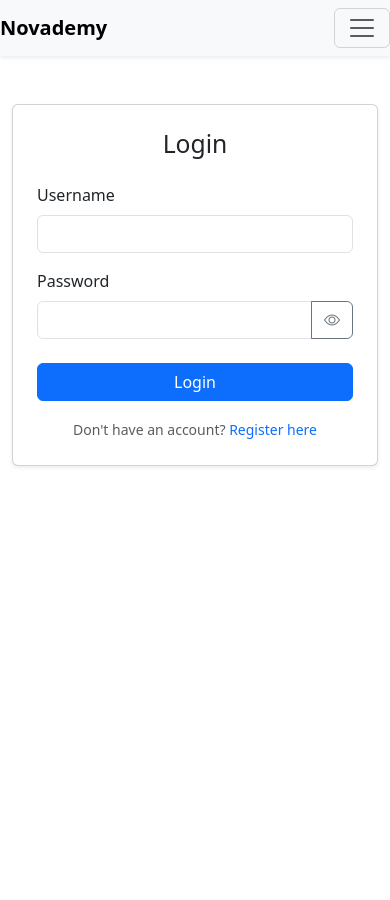
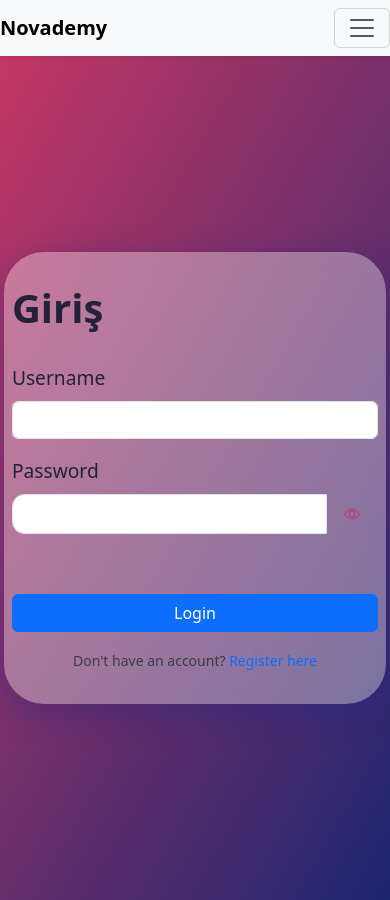
Before and after one commit to fakhri2406/novademy-front, a React (Create React App) app: page /login in a window 390 px wide. Before the commit the page ends 844 px from the top, so only its background shows below. Built offline with nearby package versions, Linux system fonts and the light colour scheme.

Commit message:
Make auth pages like in figma

```diff
--- a/src/pages/LandingPage.tsx
+++ b/src/pages/LandingPage.tsx
@@ -2,7 +2,6 @@ import React from 'react';
 import Hero from '../components/LandingPage/Hero';
 import PromoSection from '../components/LandingPage/PromoSection';
 import GroupSelector from '../components/LandingPage/GroupSelector';
-import CourseSection from '../components/LandingPage/CourseSection';
 import PricingSection from '../components/LandingPage/PricingSection';
 import FAQSection from '../components/LandingPage/FAQSection';
 import Footer from '../components/LandingPage/Footer';
@@ -13,7 +12,6 @@ const LandingPage: React.FC = () => {
       <Hero />
       <PromoSection />
       <GroupSelector />
-      <CourseSection />
       <PricingSection />
       <FAQSection />
       <Footer />
--- a/src/pages/LoginPage.tsx
+++ b/src/pages/LoginPage.tsx
@@ -1,21 +1,16 @@
 import React from 'react';
 import LoginForm from '../components/LoginPage/LoginForm';
 import { Container, Card } from 'react-bootstrap';
+import '../styles/LoginPage.css';
 
 const LoginPage: React.FC = () => {
   return (
-    <Container className="py-5">
-      <div className="row justify-content-center">
-        <div className="col-md-6 col-lg-4">
-          <Card className="shadow-sm">
-            <Card.Body className="p-4">
-              <h2 className="text-center mb-4">Login</h2>
-              <LoginForm />
-            </Card.Body>
-          </Card>
-        </div>
+    <div className="login-bg">
+      <div className="login-card">
+        <h2 className="login-title">Giriş</h2>
+        <LoginForm />
       </div>
-    </Container>
+    </div>
   );
 };
 
--- a/src/pages/RegisterPage.tsx
+++ b/src/pages/RegisterPage.tsx
@@ -1,21 +1,15 @@
 import React from 'react';
 import RegisterForm from '../components/RegisterPage/RegisterForm';
-import { Container, Card } from 'react-bootstrap';
+import '../styles/LoginPage.css';
 
 const RegisterPage: React.FC = () => {
   return (
-    <Container className="py-5">
-      <div className="row justify-content-center">
-        <div className="col-md-8 col-lg-6">
-          <Card className="shadow-sm">
-            <Card.Body className="p-4">
-              <h2 className="text-center mb-4">Register</h2>
-              <RegisterForm />
-            </Card.Body>
-          </Card>
-        </div>
+    <div className="login-bg">
+      <div className="login-card">
+        <h2 className="login-title">Qeydiyyat</h2>
+        <RegisterForm />
       </div>
-    </Container>
+    </div>
   );
 };
 
--- /dev/null
+++ b/src/styles/LoginPage.css
@@ -0,0 +1,131 @@
+/* Remove gradient from body and #root */
+/* body, #root, .login-bg { ... } */
+
+.login-bg {
+  min-height: 100vh;
+  display: flex;
+  align-items: center;
+  justify-content: center;
+  background: linear-gradient(120deg, #c33764 0%, #1d2671 100%);
+}
+
+.login-card {
+  background: rgba(255, 255, 255, 0.35);
+  box-shadow: 0 8px 32px 0 rgba(31, 38, 135, 0.37);
+  backdrop-filter: blur(8px);
+  -webkit-backdrop-filter: blur(8px);
+  border-radius: 40px;
+  padding: 48px 32px;
+  max-width: 700px;
+  width: 100%;
+  margin: 40px auto;
+}
+
+.login-title {
+  font-size: 2.5rem;
+  font-weight: 700;
+  margin-bottom: 32px;
+  color: #22223b;
+  text-align: left;
+}
+
+.form-label {
+  font-size: 1.2rem;
+  font-weight: 500;
+  color: #22223b;
+}
+
+.form-control {
+  border-radius: 12px;
+  font-size: 1.1rem;
+  padding: 12px 16px;
+  margin-bottom: 18px;
+}
+
+.btn-login, .btn-primary {
+  background: #c33764;
+  color: #fff;
+  font-weight: 700;
+  border-radius: 12px;
+  padding: 12px 0;
+  font-size: 1.1rem;
+  border: none;
+  width: 100%;
+  margin: 18px 0 10px 0;
+  transition: background 0.2s;
+}
+
+.btn-login:hover, .btn-primary:hover {
+  background: #a8325e;
+}
+
+.login-link,
+.login-link:visited {
+  color: #22223b;
+  font-weight: 500;
+  text-decoration: underline;
+}
+
+.login-link-bold {
+  font-weight: 700;
+  text-decoration: underline;
+  color: #22223b;
+}
+
+.login-forgot {
+  color: #22223b;
+  font-size: 1rem;
+  margin-bottom: 10px;
+  display: block;
+}
+
+/* Remove default card shadow from Bootstrap if present */
+.card.shadow-sm {
+  box-shadow: none !important;
+  background: transparent !important;
+  border: none !important;
+}
+
+/* Style the see password button in the input group */
+.input-group .form-control,
+.input-group .btn {
+  height: 48px;
+  min-height: 48px;
+  max-height: 48px;
+  box-sizing: border-box;
+}
+.input-group .btn {
+  border: none;
+  background: transparent;
+  color: #c33764;
+  border-radius: 0 12px 12px 0;
+  box-shadow: none;
+  transition: background 0.2s, color 0.2s;
+  padding: 0 18px;
+  display: flex;
+  align-items: center;
+  justify-content: center;
+}
+.input-group .btn:focus {
+  outline: none;
+  box-shadow: none;
+}
+.input-group .btn:hover {
+  background: #f8e1ef;
+  color: #a8325e;
+}
+.input-group .form-control {
+  border-radius: 12px 0 0 12px;
+}
+
+@media (max-width: 600px) {
+  .login-card {
+    max-width: 98vw;
+    padding: 32px 8px;
+  }
+  .input-group .btn, .input-group .form-control {
+    height: 40px;
+    min-height: 40px;
+    max-height: 40px;
+  }
+}
```
